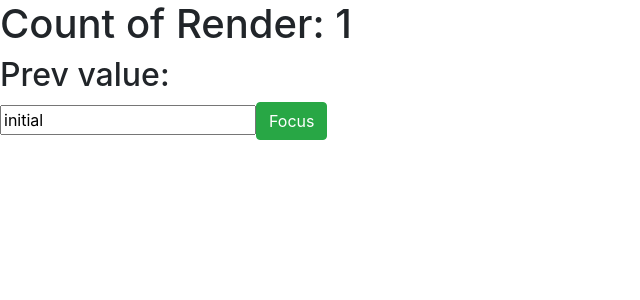
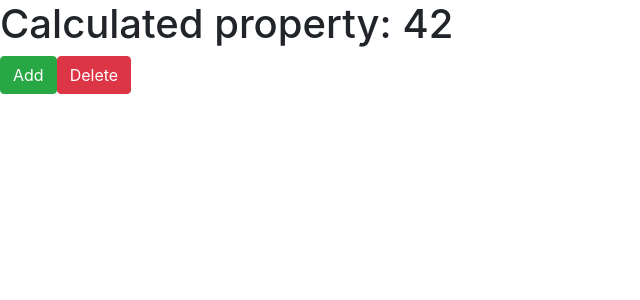
Before and after one commit to AlexanderMukas/react-hooks-test2, a React (Create React App) app in the folder counter-app/: page / in a window 1280 px wide. Shown: the top 300 px of the page, without its empty margins (0-640 px from the left). Built offline with nearby package versions, Linux system fonts and the light colour scheme.

Commit message:
initial for useMemo commit

```diff
--- a/counter-app/src/App.js
+++ b/counter-app/src/App.js
@@ -1,43 +1,16 @@
-import React, {useState,useEffect, useRef} from 'react';
+import React, {useState} from 'react';
 
-// let renderCount = 1;
 function App() {
 
-  // Задача - посчитать сколько раз мы рендерили компонент
-  // const [renderCount, setRenderCount] = useState(1);
-  // ref часто используют для фокуса элемента
-
-  const [value, setValue] = useState('initial');
-
-  const renderCount = useRef(1);
-
-  const inputRef = useRef(null);
-
-  const focus = () => inputRef.current.focus();
-
-  const prevValue = useRef('');
-
-  useEffect( () => {
-    // setRenderCount( prev => prev +1);
-    renderCount.current++;
-    console.log(inputRef.current.value)
-
-  });
-
-  useEffect(  () => {
-    prevValue.current = value;
-  }, [value])
-
-
-
+  // Задача -
+  const [number, setNumber] = useState(42);
 
   return (
     <div>
-      <h1>Count of Render: {renderCount.current} </h1>
-      <h2>Prev value: {prevValue.current}</h2>
-      <input ref={inputRef} onChange={e => setValue(e.target.value)} value={value} />
+      <h1>Calculated property: {number}</h1>
+      <button className="btn btn-success" onClick={() => setNumber(prev => prev+1)}>Add</button>
+      <button className="btn btn-danger" onClick={() => setNumber(prev => prev-1)}>Delete</button>
 
-      <button className="btn btn-success" onClick={focus} >Focus</button>
 
     </div>
   );
```
Also changed, not shown: counter-app/src/examples/ref.js (added, +46 -0 lines).
